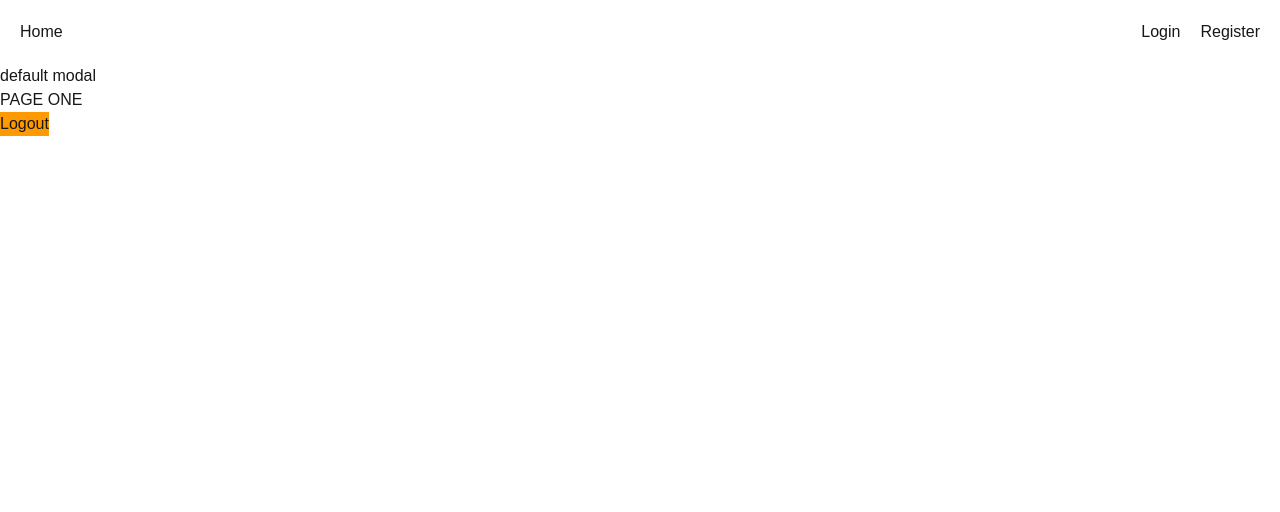
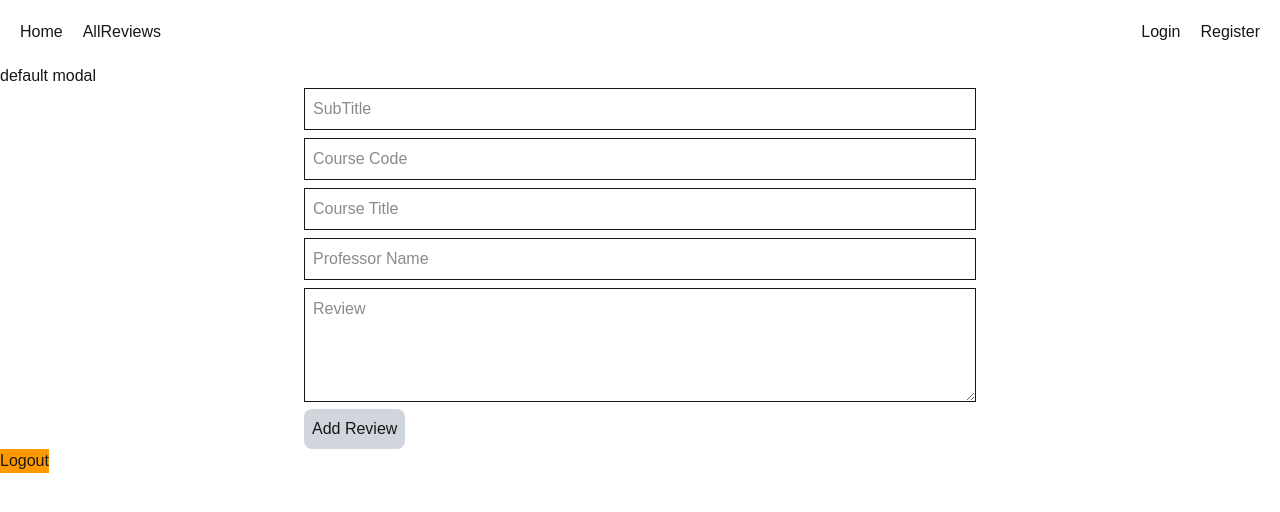
Before and after one commit to shogo12000/ratetestetwo, a Next.js app: page /pageOne in a window 1280 px wide. Shown: the top 512 px of the page. Built offline with nearby package versions, Linux system fonts and the light colour scheme; no server answers.

Commit message:
page addReview

```diff
--- /dev/null
+++ b/src/app/allReviews/page.js
@@ -0,0 +1,11 @@
+
+
+const AllReviews = ()=>{
+    return (
+        <div>
+            <h1>page all Reviews</h1>
+        </div>
+    )
+}
+
+export default AllReviews;
--- /dev/null
+++ b/src/app/api/addReview/route.js
@@ -0,0 +1,64 @@
+import { NextResponse } from "next/server";
+import connectDB from "../db/connectDB";
+import User from "../models/Users";
+import AddReview from "../models/addReview";
+import checkToken from "../../libs/checkToken";
+import Review from "../models/addReview";
+
+
+
+export async function POST(req) {
+    const today = new Date();
+    const day = String(today.getDate()).padStart(2, '0');
+    const month = String(today.getMonth() + 1).padStart(2, '0'); // Adiciona o zero se necessário
+    const year = today.getFullYear();
+    const saveToday = `${day}/${month}/${year}`;
+
+    const { subTitle,
+        courseCode,
+        courseTitle,
+        professorName,
+        studentReview } = await req.json();
+
+    if (!subTitle ||
+        !courseCode ||
+        !courseTitle ||
+        !professorName ||
+        !studentReview
+    ) {
+        return Response.json({ message: "All Fields Required" }, { status: 401 })
+    }
+
+    const email = await checkToken();
+
+    if (!email) {
+        return Response.json({ message: "User not found" }, { status: 401 })
+    }
+
+    connectDB();
+
+    const user = await User.findOne({ userEmail: email });
+
+    if (!user) {
+        return NextResponse.json({ message: "Fail " }, { status: 400 });
+    }
+
+    const newReview = new AddReview({
+        userEmail: email,
+        subTitle: subTitle,
+        courseCode: courseCode,
+        courseTitle: courseTitle,
+        professorName: professorName,
+        studentReview: studentReview,
+        createdAt: saveToday
+    })
+
+    const saveReview = await newReview.save();
+
+    if (saveReview) {
+        return NextResponse.json({ success: true }, { status: 200 });
+    } else {
+        return NextResponse.json({ success: false }, { status: 400 });
+    }
+
+}
--- a/src/app/api/db/connectDB.js
+++ b/src/app/api/db/connectDB.js
@@ -1,4 +1,6 @@
 import mongoose from 'mongoose';
+
+
 
 const connectDB = async () => {
     if (mongoose.connection.readyState >= 1) {
--- /dev/null
+++ b/src/app/api/models/AddReview.js
@@ -0,0 +1,14 @@
+import mongoose from 'mongoose';
+
+const ReviewSchema = new mongoose.Schema({
+    userEmail: { type: String, required: true  },
+    courseCode: { type: String, required: true  },
+    courseTitle: { type: String, required: true  },
+    professorName: { type: String, required: true  },
+    studentReview: { type: String, required: true  },
+    createdAt: { type: String, required: true }
+} )
+
+const Review = mongoose.models.UserReview || mongoose.model('UserReview', ReviewSchema);
+
+export default Review;
--- /dev/null
+++ b/src/app/api/showReview/route.js
@@ -0,0 +1,9 @@
+import { NextResponse } from "next/server";
+import connectDB from "../db/connectDB";
+
+export async function GET() {
+    connectDB();
+
+    return NextResponse.json({ message: "funcionando" }, { status: 200 });
+
+}
--- /dev/null
+++ b/src/app/libs/checkToken.js
@@ -0,0 +1,21 @@
+import { cookies } from "next/headers";
+
+const CheckToken = async () => {
+    try {
+        const cookieStore = await cookies();
+        const authCookie = cookieStore.get("auth_token")?.value;
+
+        if (!authCookie) {
+            throw new Error("Token not found");
+        }
+
+        const parsedCookie = JSON.parse(authCookie);
+
+        return parsedCookie.userEmail;
+
+    } catch (error) {
+        console.log("error: ", error)
+    }
+}
+
+export default CheckToken
--- /dev/null
+++ b/src/app/myReviews/page.js
@@ -0,0 +1,21 @@
+"use client"
+import { useEffect } from "react";
+
+const pagetTwo = ()=>{
+    useEffect(()=>{
+        const dataReview = async ()=>{
+            const resp = await fetch("/api/showReview");
+            const showResp = await resp.json();
+            console.log(showResp);
+        }
+
+        dataReview();
+    },[])
+    return(
+        <div>
+            <h1>Page Two</h1>
+        </div>
+    )
+}
+
+export default pagetTwo
--- a/src/app/nav/nav.js
+++ b/src/app/nav/nav.js
@@ -12,10 +12,11 @@ const Nav = ({ children }) => {
             <nav className="flex justify-between p-5">
                 <div className="flex gap-5">
                     <Link href="/">Home</Link>
+                    <Link href="/allReviews">AllReviews</Link>
                     {userLogin &&
                         <>
-                            <Link href="/pageOne">pageOne</Link>
-                            <Link href="/pageTwo">pageTwo</Link>
+                            <Link href="/pageOne">AddReview</Link>
+                            <Link href="/myReviews">MyReviews</Link>
                         </>
                     }
                 </div>
--- a/src/app/pageOne/page.js
+++ b/src/app/pageOne/page.js
@@ -1,14 +1,83 @@
 'use client';
 import { redirect } from 'next/navigation'
 import LogoutBtn from "../components/btnLogout"
+import { useState } from 'react';
 
+const pageOne = () => {
+    const [subTitle, setSubTitle] = useState("");
+    const [courseCode, setCourseCode] = useState("");
+    const [courseTitle, setCourseTitle] = useState("");
+    const [professorName, setProfessorName] = useState("");
+    const [studentReview, setStudentReview] = useState("");
 
-const pageOne = ()=>{
+    const handleForm = async (e)=>{
+        e.preventDefault();
+
+        try{
+            const response = await fetch(`/api/addReview`,{
+                method: "POST",
+                headers: {
+                    "Content-type": "application/json",
+                },
+                body: JSON.stringify({
+                    subTitle: subTitle,
+                    courseCode: courseCode,
+                    courseTitle: courseTitle,
+                    professorName: professorName,
+                    studentReview: studentReview
+                })
+            })
+
+            console.log(await response.json())
+        }catch(error){
+            console.log("form error: ", error)
+        }
+
+    }
+
 
 
     return (
         <div>
-            <h1>PAGE ONE</h1>
+            <div className='max-w-2xl m-auto'>
+                <form onSubmit={(e)=>handleForm(e)}>
+                    <input type="text"
+                        value={subTitle}
+                        onChange={(e) => setSubTitle(e.target.value)}
+                        placeholder="SubTitle"
+                        className={`border p-2 block w-full mb-2  `} />
+
+                    <input type="text"
+                        value={courseCode}
+                        onChange={(e) => setCourseCode(e.target.value)}
+                        placeholder="Course Code"
+                        className={`border p-2 block w-full mb-2  `} />
+
+                    <input type="text"
+                        value={courseTitle}
+                        onChange={(e) => setCourseTitle(e.target.value)}
+                        placeholder="Course Title"
+                        className={`border p-2 block w-full mb-2  `} />
+
+                    <input type="text"
+                        value={professorName}
+                        onChange={(e) => setProfessorName(e.target.value)}
+                        placeholder="Professor Name"
+                        className={`border p-2 block w-full mb-2  `} />
+
+                    <textarea
+                        value={studentReview}
+                        onChange={(e) => setStudentReview(e.target.value)}
+                        className='w-full p-2 border-1'
+                        rows="4"
+                        //    cols="50"
+                        placeholder="Review" />
+
+                    <button type="submit" className='bg-gray-300 p-2 rounded-lg'>Add Review</button>
+
+                </form>
+            </div>
+
             <LogoutBtn />
         </div>
     )
--- a/src/app/pageTwo/page.js
+++ /dev/null
@@ -1,11 +0,0 @@
-
-
-const pagetTwo = ()=>{
-    return(
-        <div>
-            <h1>Page Two</h1>
-        </div>
-    )
-}
-
-export default pagetTwo
--- a/src/teste.js
+++ /dev/null
@@ -1,43 +0,0 @@
-import { NextResponse } from 'next/server'
-import { cookies } from 'next/headers'
-
-export async function middleware(request) {
-  const cookieStore = await cookies();
-  const authCookie = cookieStore.get('auth_token')?.value;
-
-
-  if(!authCookie){
-    return NextResponse.redirect(new URL('/login', request.url));
-  }
-
-  const { token } = JSON.parse(authCookie);
-
-  const apiUrl = new URL('./app/api/verifytoken', request.url).toString();
-
-  console.log(token);
-  console.log("token.........")
-  console.log(request.url);
-  console.log(apiUrl);
-  console.log("xxxxxxxxxxxxxxxxxx")
-  const res = await fetch( apiUrl, {
-    method: 'POST',
-    headers: {
-      'Content-Type': 'application/json',
-      'Authorization': `Bearer ${token}`,
-    },
-  });
-
-  console.log("res", res);
-  console.log("status --- ", res.status);
-
-  if(res.status != 200){
-   return NextResponse.redirect(new URL('/pageTwo', request.url))
-  }else{
-    return NextResponse.next();
-  }
-
-}
-
-export const config = {
-  matcher: ["/pageOne"],
-}
```
